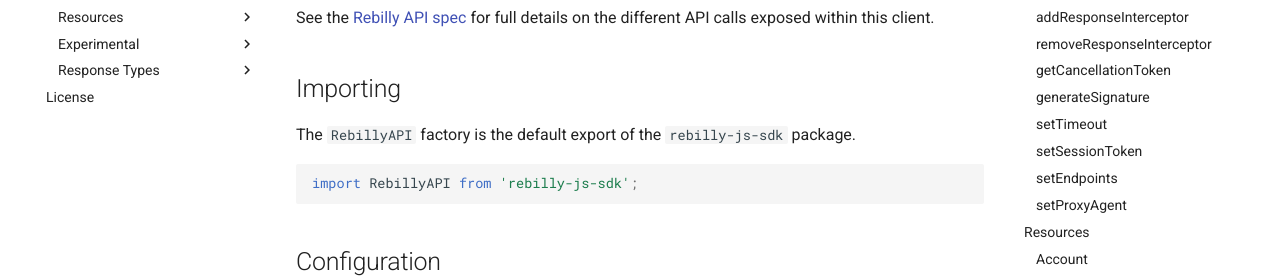
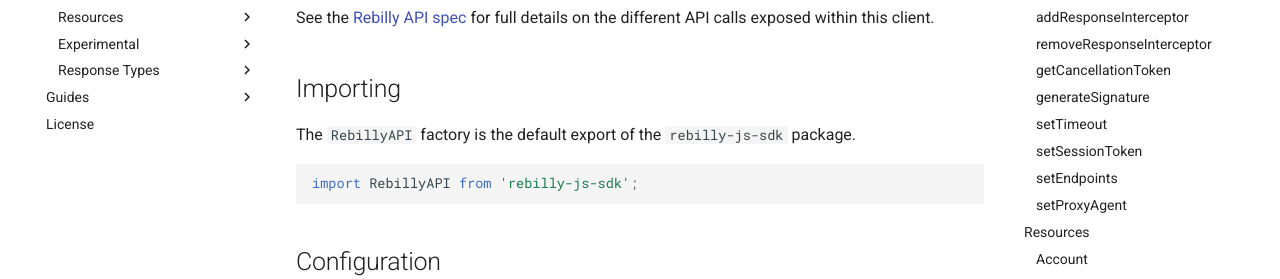
Before and after one commit to Rebilly/rebilly-js-sdk, an MkDocs documentation site: the page built from docs/reference/rebilly-api.md, in a window 1280 px wide. Shown: the part 283-562 px from the top of the page. Built offline with MkDocs 1.6.1 and Material for MkDocs 9.7.7, drawn with Linux system fonts in a browser that asks for light colours; comment, search, counter and statistics services are not loaded; old or Windows-style settings are respelled for this version of MkDocs.

Commit message:
Update mkdocs.yml to be compatible with latest mkdocs version

```diff
--- a/mkdocs.yml
+++ b/mkdocs.yml
@@ -1,10 +1,12 @@
 #project information
 site_name: Rebilly JS SDK
 site_description: Official Rebilly JS SDK Documentation
-site_favicon: 'images/favicon.ico'
 
 #theme
-theme: 'material'
+theme:
+  name: 'material'
+  favicon: 'images/favicon.ico'
+
 extra_css:
   - 'styles/extra.css'
 
@@ -25,18 +27,21 @@ markdown_extensions:
   - admonition
   - codehilite
   - meta
-  - toc(permalink=true)
+  - toc:
+      permalink: True
   - attr_list
   - pymdownx.inlinehilite
   - pymdownx.critic
-  - pymdownx.betterem(smart_enable=all)
+  - pymdownx.betterem:
+      smart_enable: all
   - pymdownx.superfences
   - pymdownx.mark
-  - pymdownx.snippets(base_path=docs)
+  - pymdownx.snippets:
+      base_path: docs
   #  - pymdownx.smartsymbols
 
 #page tree
-pages:
+nav:
   - Introduction: index.md
   - Getting Started: getting-started.md
   - Reference:
@@ -92,7 +97,7 @@ pages:
       - Member: reference/types/member.md
       - Collection: reference/types/collection.md
       - File: reference/types/file.md
-#  - Guides:
-#    - Criteria: guides/criteria.md
-#    - Filters: guides/filters.md
+  - Guides:
+    - Criteria: guides/criteria.md
+    - Filters: guides/filters.md
   - License: license.md
```
